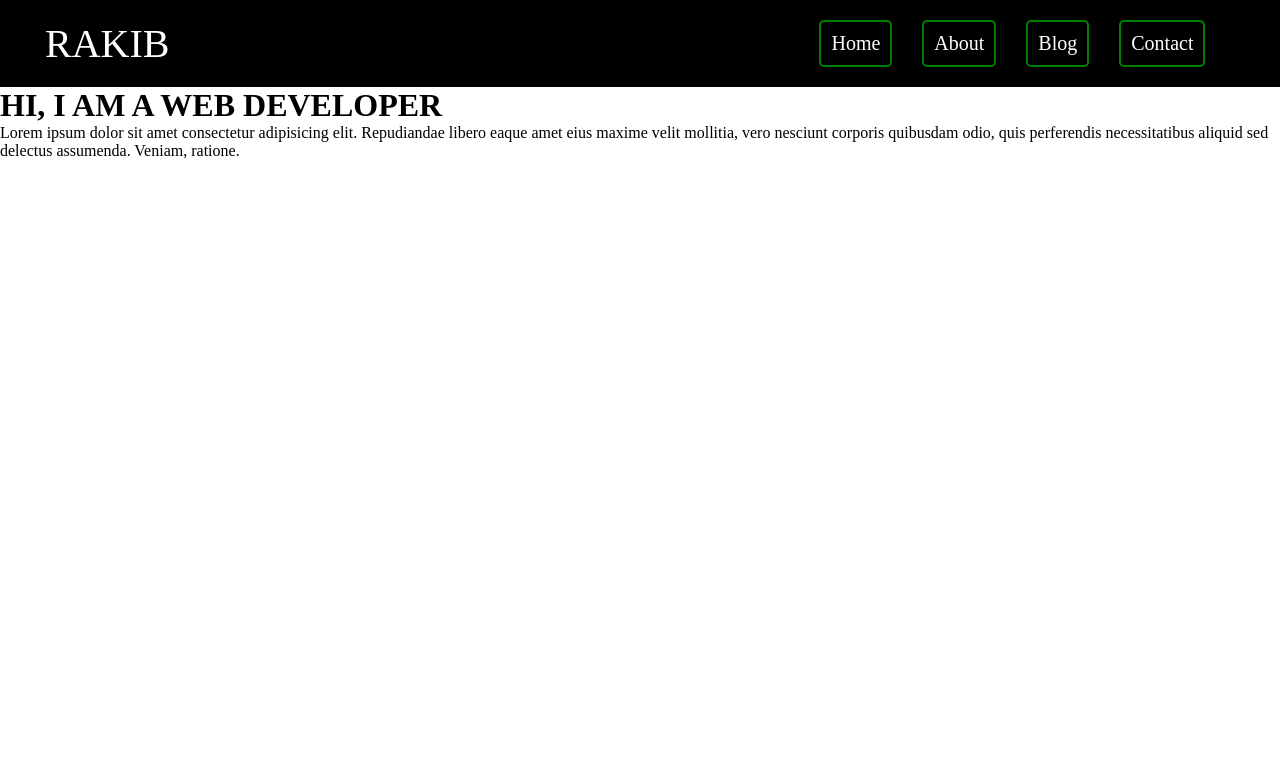
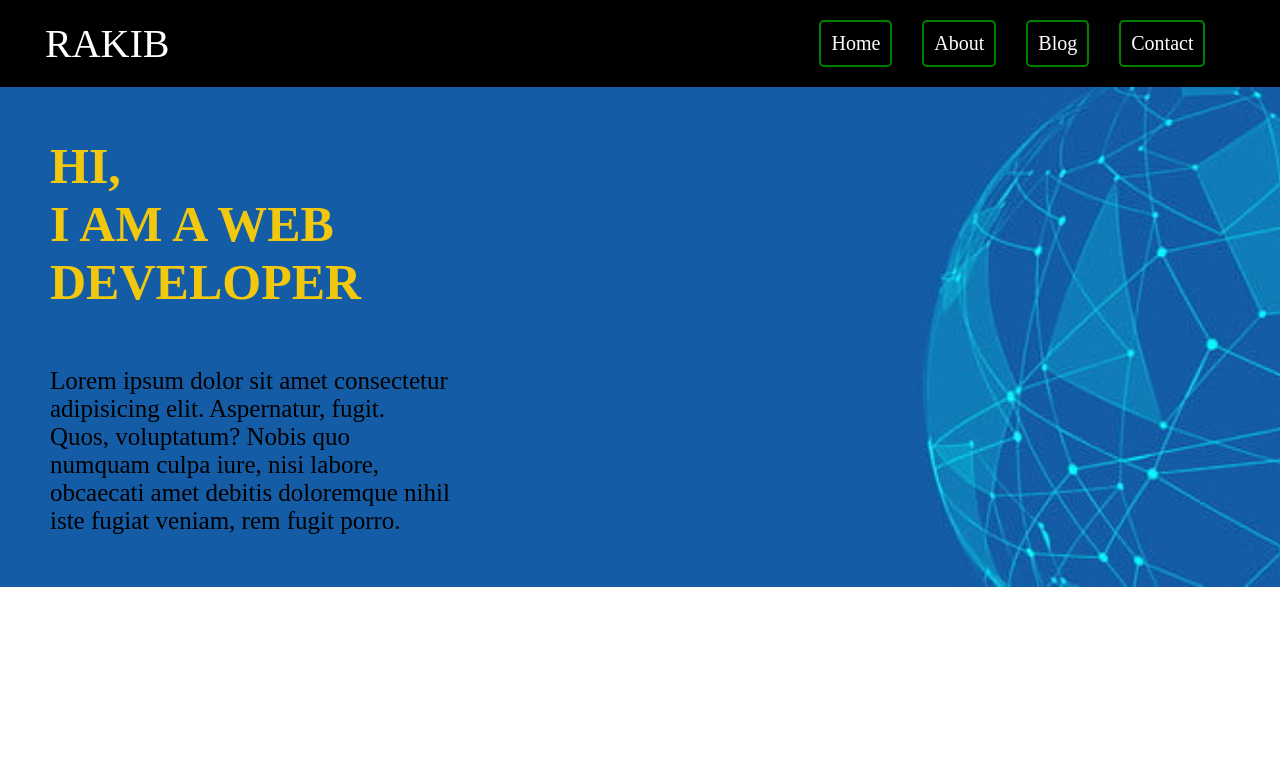
Before and after one commit to rakibul4516/basic-portfolio-website, a plain HTML site: page index.html in a window 1280 px wide. Drawn offline with Linux system fonts and the light colour scheme.

Commit message:
created banner section

```diff
--- a/index.html
+++ b/index.html
@@ -19,9 +19,8 @@
     </div>
     <div class="banner">
         <div class="banner-text">
-            <h1>HI, I AM A WEB DEVELOPER</h1>
-            <P>Lorem ipsum dolor sit amet consectetur adipisicing elit. Repudiandae libero eaque amet eius maxime velit mollitia, vero nesciunt corporis quibusdam odio, quis perferendis necessitatibus aliquid sed delectus assumenda. Veniam, ratione.</P>
-        </div>
-        <img src="" alt="">
+            <h1 class="banner-headline">HI,<br>
+                 I AM A WEB DEVELOPER</h1>
+            <p class="disc">Lorem ipsum dolor sit amet consectetur adipisicing elit. Aspernatur, fugit. Quos, voluptatum? Nobis quo numquam culpa iure, nisi labore, obcaecati amet debitis doloremque nihil iste fugiat veniam, rem fugit porro.</p>
     </div>
 </body>
--- a/style/index.css
+++ b/style/index.css
@@ -34,3 +34,27 @@
     border-radius: 5px;
     cursor: pointer;
 }
+.banner{
+    background-image: url("../images/backgroundimage.jpg");
+    background-size: cover;
+    background-repeat: no-repeat;
+    height: 500px;
+    width: 100%;
+
+}
+.banner-text{
+
+}
+.banner-headline{
+    color: rgb(241, 200, 14);
+    font-size: 50px;
+    height: 200px;
+    width: 400px;
+    padding: 50px 20px 30px 50px;
+}
+.disc{
+    height: 400px;
+    width: 400px;
+    font-size: 25px;
+    padding-left: 50px;
+}
```
Also changed, not shown: images/backgroundimage.jpg (added).
